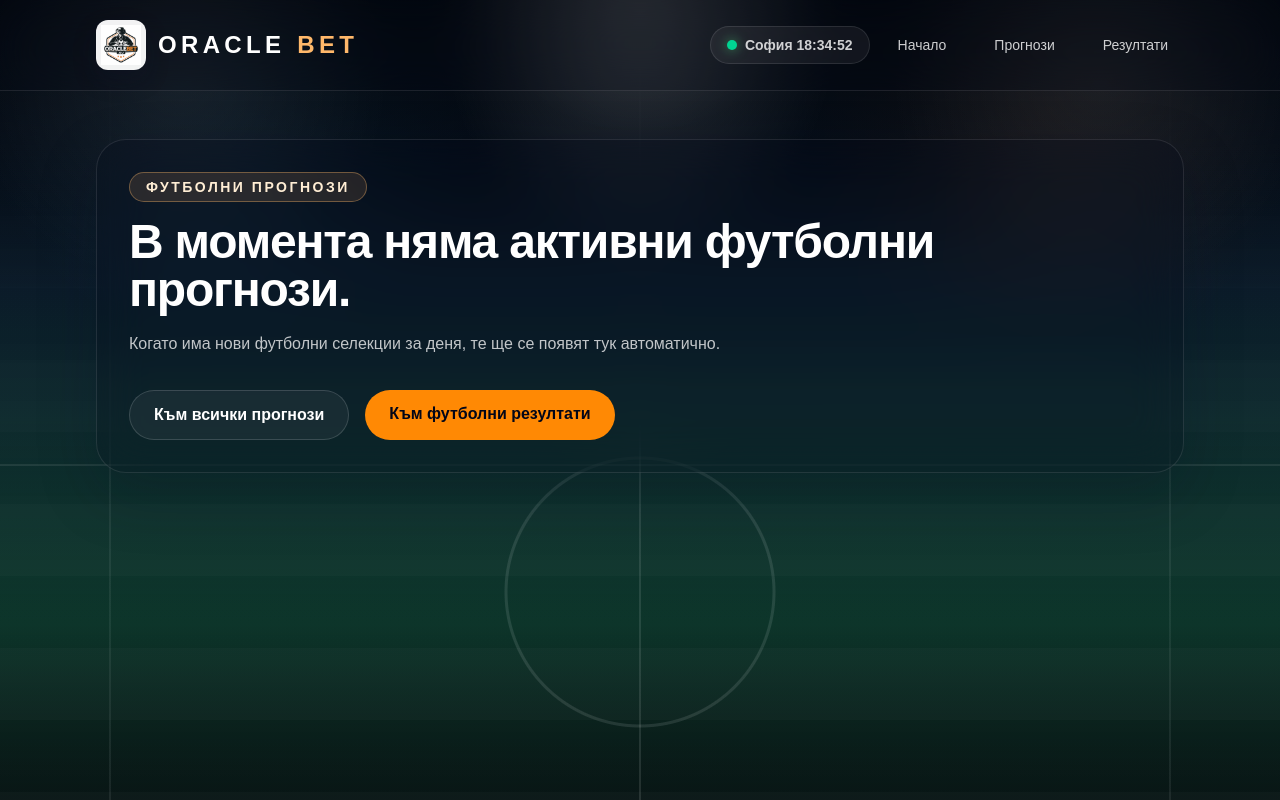
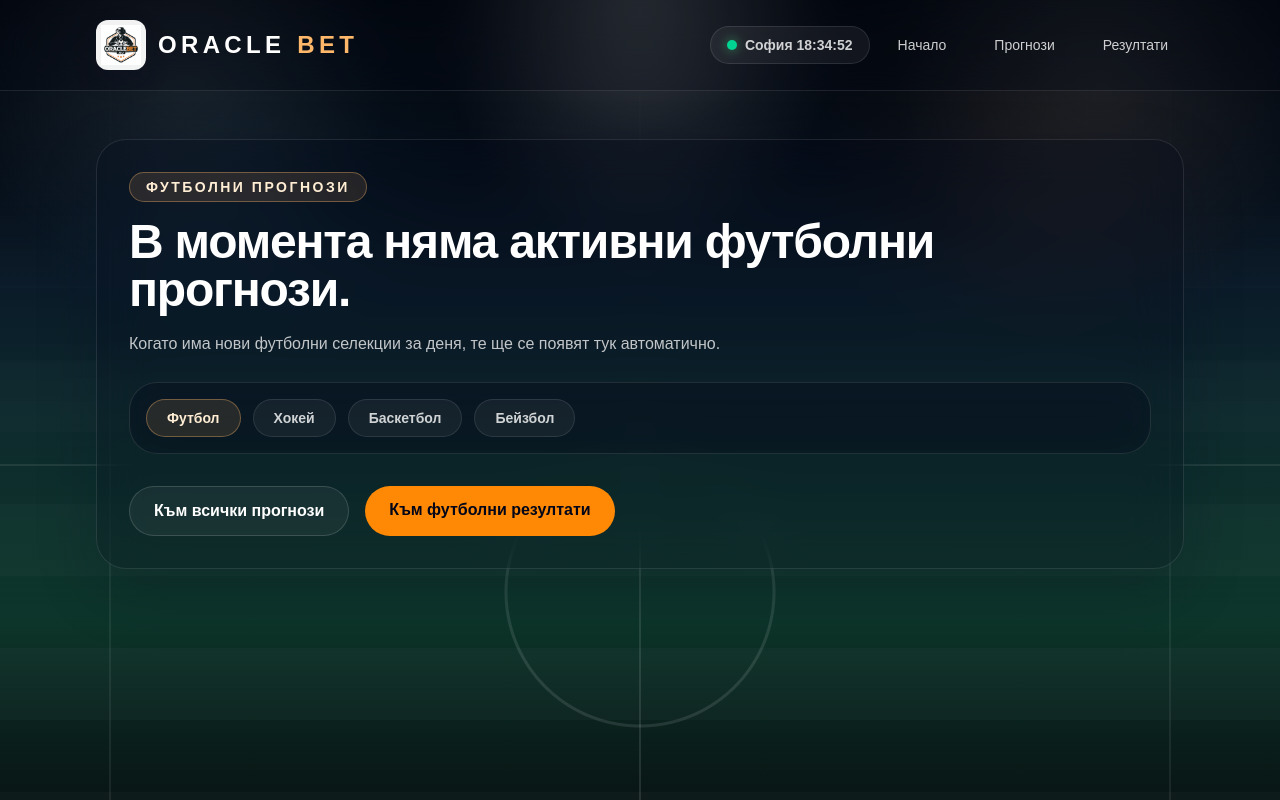
Before and after one commit to donkovski/oraclebet, a Next.js app: page /tips/futbol in a window 1280 px wide. Built offline with nearby package versions, Linux system fonts and the light colour scheme; no server answers; the database is empty.

Commit message:
Add sport switchers to tips and results

```diff
--- a/app/rezultati/basketbol/page.tsx
+++ b/app/rezultati/basketbol/page.tsx
@@ -23,6 +23,7 @@ export default async function BasketballResultsPage() {
       predictionHref="/tips/basketbol"
       predictionLabel="Към баскетбол прогнози"
       accentClassName="text-amber-200"
+      sport="basketball"
     />
   )
 }
--- a/app/rezultati/beizbol/page.tsx
+++ b/app/rezultati/beizbol/page.tsx
@@ -23,6 +23,7 @@ export default async function BaseballResultsPage() {
       predictionHref="/tips/beizbol"
       predictionLabel="Към бейзбол прогнози"
       accentClassName="text-emerald-200"
+      sport="baseball"
     />
   )
 }
--- a/app/rezultati/futbol/page.tsx
+++ b/app/rezultati/futbol/page.tsx
@@ -23,6 +23,7 @@ export default async function FootballResultsPage() {
       predictionHref="/tips/futbol"
       predictionLabel="Към футболни прогнози"
       accentClassName="text-orange-200"
+      sport="football"
     />
   )
 }
--- a/app/rezultati/hokei/page.tsx
+++ b/app/rezultati/hokei/page.tsx
@@ -23,6 +23,7 @@ export default async function HockeyResultsPage() {
       predictionHref="/tips/hokei"
       predictionLabel="Към хокей прогнози"
       accentClassName="text-sky-200"
+      sport="hockey"
     />
   )
 }
--- a/components/PredictionsBoard.tsx
+++ b/components/PredictionsBoard.tsx
@@ -1,5 +1,6 @@
 "use client"
 
+import type { ReactNode } from "react"
 import { useEffect, useMemo, useState } from "react"
 import CompetitionBadge from "@/components/CompetitionBadge"
 import PredictionCard from "@/components/PredictionCard"
@@ -24,6 +25,7 @@ type Props = {
   introTitle?: string
   finishedTitle?: string
   sport?: PredictionSport
+  topContent?: ReactNode
 }
 
 export default function PredictionsBoard({
@@ -32,6 +34,7 @@ export default function PredictionsBoard({
   introTitle = "Днешните футболни селекции са вече публикувани.",
   finishedTitle = "Всички футболни прогнози за деня вече са започнали.",
   sport = "football",
+  topContent,
 }: Props) {
   const [now, setNow] = useState(() => Date.now())
 
@@ -100,6 +103,8 @@ export default function PredictionsBoard({
           </div>
         </div>
       </section>
+
+      {topContent}
 
       <div className="mx-auto w-full max-w-[56rem] space-y-8">
         {startedPredictions.length > 0 && (
--- a/components/SportPredictionsPage.tsx
+++ b/components/SportPredictionsPage.tsx
@@ -7,6 +7,12 @@ type NavLink = {
   href: string
   label: string
   primary?: boolean
+}
+
+type SportSwitchLink = {
+  href: string
+  label: string
+  sport: PredictionSport
 }
 
 type SportPredictionsPageProps = {
@@ -19,6 +25,40 @@ type SportPredictionsPageProps = {
   accentClassName: string
   links: NavLink[]
   sport?: PredictionSport
+}
+
+const sportSwitchLinks: SportSwitchLink[] = [
+  { href: "/tips/futbol", label: "Футбол", sport: "football" },
+  { href: "/tips/hokei", label: "Хокей", sport: "hockey" },
+  { href: "/tips/basketbol", label: "Баскетбол", sport: "basketball" },
+  { href: "/tips/beizbol", label: "Бейзбол", sport: "baseball" },
+]
+
+function SportSwitcher({ currentSport }: { currentSport: PredictionSport }) {
+  return (
+    <section className="rounded-[28px] border border-white/10 bg-slate-950/16 p-4 backdrop-blur-xl">
+      <div className="flex flex-wrap gap-3">
+        {sportSwitchLinks.map((link) => {
+          const isActive = link.sport === currentSport
+
+          return (
+            <Link
+              key={link.href}
+              href={link.href}
+              aria-current={isActive ? "page" : undefined}
+              className={
+                isActive
+                  ? "rounded-full border border-orange-300/35 bg-orange-300/12 px-5 py-2 text-sm font-semibold text-orange-100"
+                  : "rounded-full border border-white/10 bg-white/5 px-5 py-2 text-sm font-semibold text-white/80 transition hover:bg-white/10"
+              }
+            >
+              {link.label}
+            </Link>
+          )
+        })}
+      </div>
+    </section>
+  )
 }
 
 export default function SportPredictionsPage({
@@ -45,6 +85,10 @@ export default function SportPredictionsPage({
             {emptyTitle}
           </h1>
           <p className="mt-4 max-w-2xl leading-7 text-white/75">{emptyDescription}</p>
+
+          <div className="mt-6">
+            <SportSwitcher currentSport={sport} />
+          </div>
 
           <div className="mt-8 flex flex-wrap gap-4">
             {links.map((link) => (
@@ -73,6 +117,7 @@ export default function SportPredictionsPage({
       introTitle={introTitle}
       finishedTitle={finishedTitle}
       sport={sport}
+      topContent={<SportSwitcher currentSport={sport} />}
     />
   )
 }
--- a/components/SportResultsPage.tsx
+++ b/components/SportResultsPage.tsx
@@ -1,4 +1,5 @@
 import type { Result } from "@/types/results"
+import type { PredictionSport } from "@/lib/sports"
 import Link from "next/link"
 import ProfitChart from "@/components/ProfitChart"
 import ResultsArchive from "@/components/ResultsArchive"
@@ -12,6 +13,47 @@ type SportResultsPageProps = {
   predictionHref: string
   predictionLabel: string
   accentClassName: string
+  sport: PredictionSport
+}
+
+type SportSwitchLink = {
+  href: string
+  label: string
+  sport: PredictionSport
+}
+
+const sportSwitchLinks: SportSwitchLink[] = [
+  { href: "/rezultati/futbol", label: "Футбол", sport: "football" },
+  { href: "/rezultati/hokei", label: "Хокей", sport: "hockey" },
+  { href: "/rezultati/basketbol", label: "Баскетбол", sport: "basketball" },
+  { href: "/rezultati/beizbol", label: "Бейзбол", sport: "baseball" },
+]
+
+function SportSwitcher({ currentSport }: { currentSport: PredictionSport }) {
+  return (
+    <section className="rounded-[28px] border border-white/10 bg-slate-950/16 p-4 backdrop-blur-xl">
+      <div className="flex flex-wrap gap-3">
+        {sportSwitchLinks.map((link) => {
+          const isActive = link.sport === currentSport
+
+          return (
+            <Link
+              key={link.href}
+              href={link.href}
+              aria-current={isActive ? "page" : undefined}
+              className={
+                isActive
+                  ? "rounded-full border border-orange-300/35 bg-orange-300/12 px-5 py-2 text-sm font-semibold text-orange-100"
+                  : "rounded-full border border-white/10 bg-white/5 px-5 py-2 text-sm font-semibold text-white/80 transition hover:bg-white/10"
+              }
+            >
+              {link.label}
+            </Link>
+          )
+        })}
+      </div>
+    </section>
+  )
 }
 
 export default function SportResultsPage({
@@ -22,6 +64,7 @@ export default function SportResultsPage({
   predictionHref,
   predictionLabel,
   accentClassName,
+  sport,
 }: SportResultsPageProps) {
   const total = results.length
   const wins = results.filter((result) => result.status === "WIN").length
@@ -56,6 +99,10 @@ export default function SportResultsPage({
           <h1 className="mt-3 text-4xl font-bold text-white">{emptyTitle}</h1>
           <p className="mt-4 max-w-3xl leading-7 text-white/75">{emptyDescription}</p>
 
+          <div className="mt-6">
+            <SportSwitcher currentSport={sport} />
+          </div>
+
           <div className="mt-8 flex flex-wrap gap-4">
             <Link
               href={predictionHref}
@@ -77,6 +124,8 @@ export default function SportResultsPage({
         </p>
         <h1 className="mt-3 text-4xl font-bold text-white">{label}</h1>
       </section>
+
+      <SportSwitcher currentSport={sport} />
 
       <ResultsArchive results={results} />
 
```
